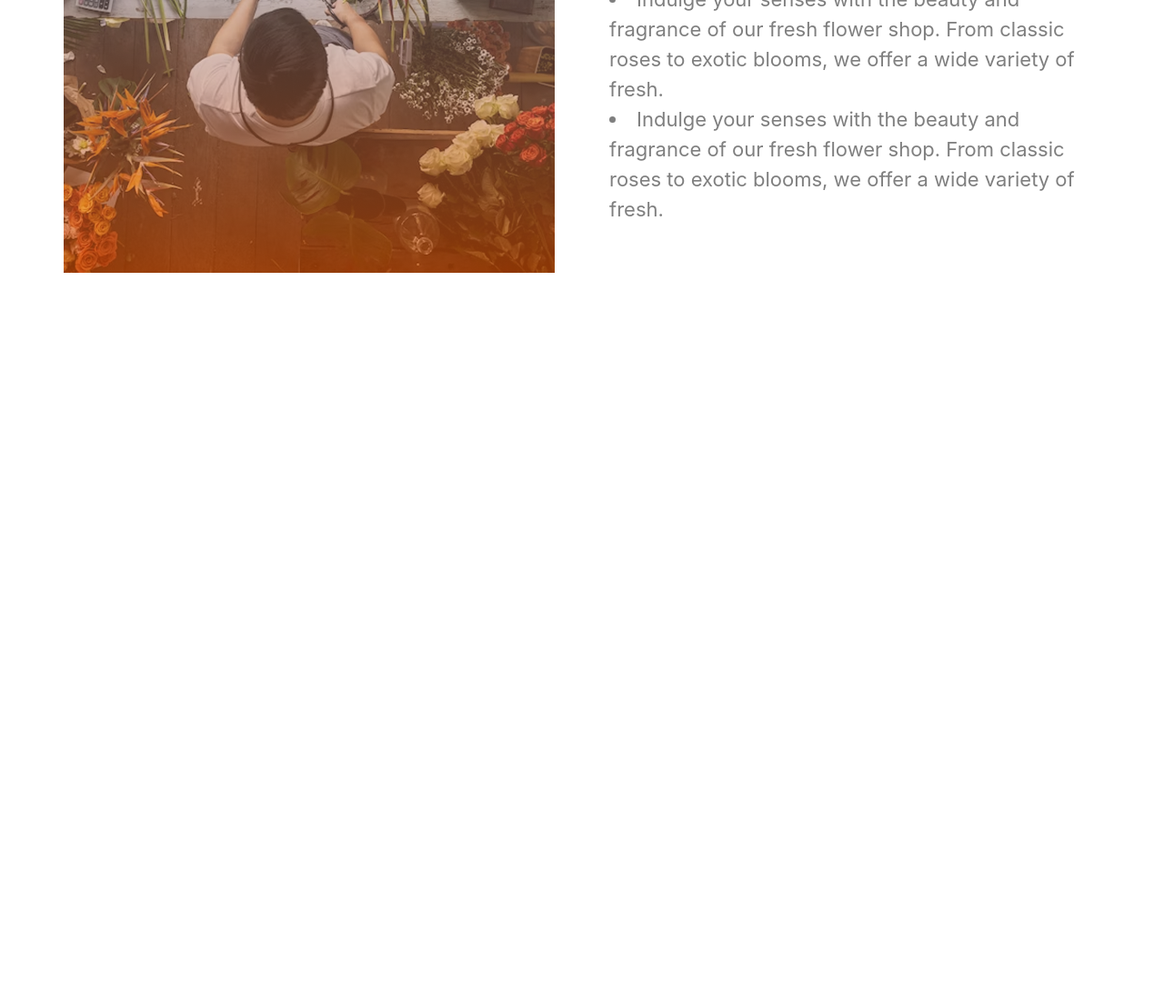
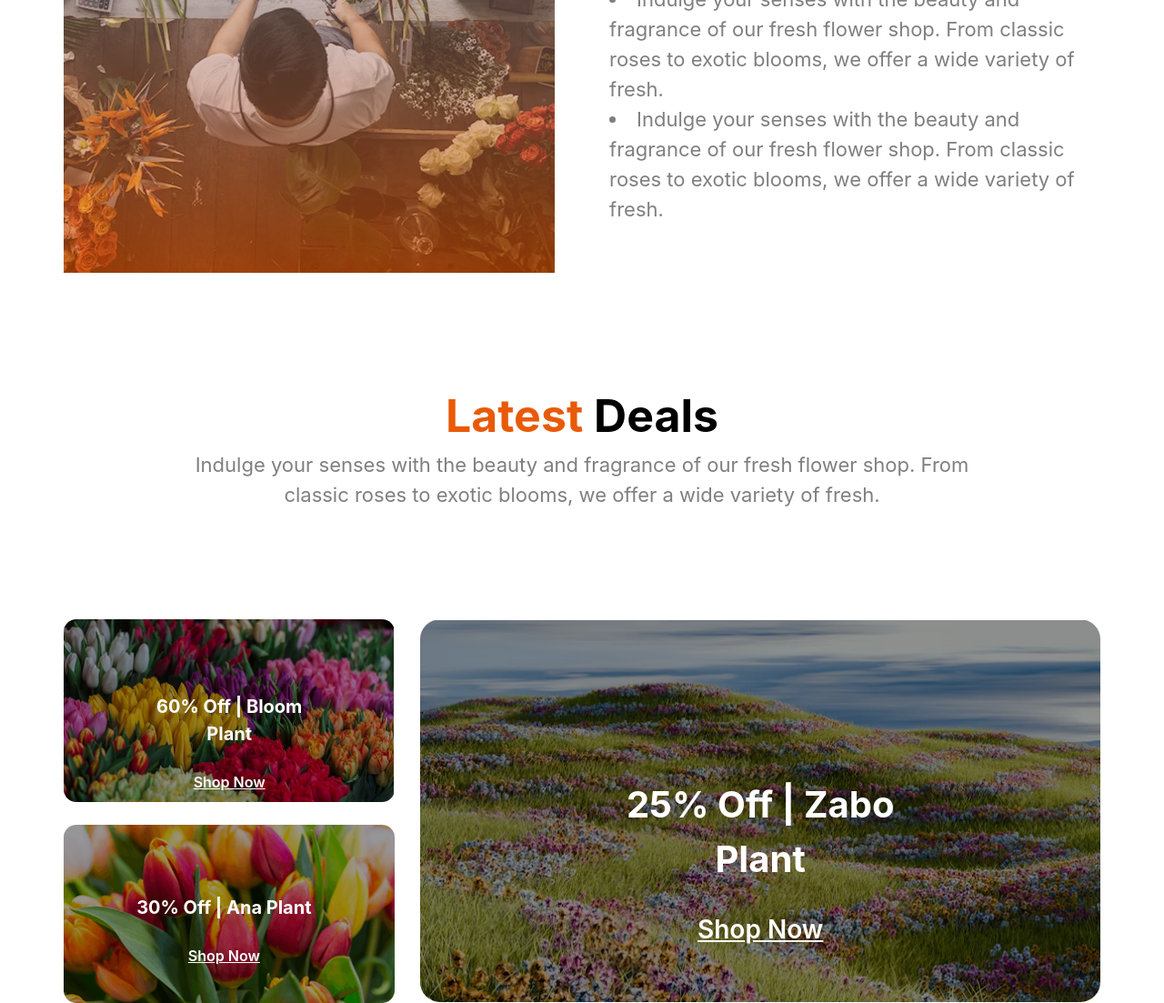
Before and after one commit to sameul-hasan/Responsive-Flowers-Market, a plain HTML site: page index.html in a window 1280 px wide. Shown: the part 2395-3498 px from the top of the page at 91% size. Before the commit the page ends 2695 px from the top, so only its background shows below. Drawn offline with nearby package versions, Linux system fonts and the light colour scheme.

Commit message:
Latest  Deals section design DONE

```diff
--- a/index.html
+++ b/index.html
@@ -123,7 +123,7 @@
                     <img class="max-w-[540px] max-sm:w-full" src="assets/flower-store.png" alt="">
                     <img class="max-h-[286px] max-sm:hidden max-w-[286px] mx-[-180px] my-[-100px]" src="assets/trusted-badge.png" alt="">
                 </div>
-                <div class="flex flex-col  justify-center max-sm:justify-center gap-[20px] max-w-[540px] right-0]">
+                <div class="flex flex-col  justify-center gap-[20px] max-w-[540px] ]">
                     <h1 class="text-[50px] font-bold font-[Noto Serif] ">Flower & Plants Lover</h1>
                     <ul class="list-disc list-inside text-[#00000080] text-[22px] ">
                         <li>Indulge your senses with the beauty and fragrance of our fresh flower shop. From classic roses to exotic blooms, we offer a wide variety of fresh.</li>
@@ -132,7 +132,40 @@
                     </ul>
                 </div>
             </div>
+        </section>
+        <section class="max-w-[1140px] mx-auto mt-[120px]  ">
+            <div class="text-center">
+                <h2 class="text-[50px] font-bold "><span class="text-[#E95A08]">Latest</span> Deals</h2>
+                <p class="text-[#00000080] text-[22px] max-w-[888px] mx-auto">Indulge your senses with the beauty and fragrance of our fresh flower shop. From classic roses to exotic blooms, we offer a wide variety of fresh.</p>
+            </div>
+            <div class=" flex  gap-x-[28px] max-sm:flex-col max-sm:w-full  mt-[120px]">
+                <div class="flex flex-col  gap-y-[25px]">
+                    <div class="relative">
+                        <img class="brightness-60 rounded-[14px]" src="assets/deal-bloom.png" alt="">
 
+                        <div class="absolute max-w-[270px] mx-[22%] text-center my-[-120px]">
+                            <h1 class="text-[20px] font-bold font-[Noto Serif] text-[#ffffff] ">60% Off | Bloom Plant</h1>
+                            <button class="text-[16px] px-[50px] py-[26px] text-[#ffffff] font-semibold w-full underline">Shop Now</button>
+                        </div>
+
+                    </div>
+                    <div class="relative">
+                        <img class="brightness-60 rounded-[14px]" src="assets/deal-ana.png" alt="">
+
+                        <div class="absolute max-w-[270px] mx-[22%] text-center my-[-120px]">
+                            <h1 class="text-[20px] font-bold font-[Noto Serif] text-[#ffffff] ">30% Off | Ana  Plant</h1>
+                            <button class="text-[16px] px-[50px] py-[26px] text-[#ffffff] font-semibold w-full underline">Shop Now</button>
+                        </div>
+                    </div>
+                </div>
+                <div class="relative">
+                    <img class="brightness-60 rounded-[22px]" src="assets/deal-zabo.png" alt="">
+                    <div class="absolute mx-[24%] text-center my-[-33%]">
+                        <h1 class="text-[40px] font-bold font-[Noto Serif] text-[#ffffff] ">25% Off | Zabo Plant</h1>
+                        <button class="text-[28px] px-[50px] py-[26px] text-[#ffffff] font-semibold w-full underline">Shop Now</button>
+                    </div>
+                </div>
+            </div>
         </section>
 
     </main>
```
